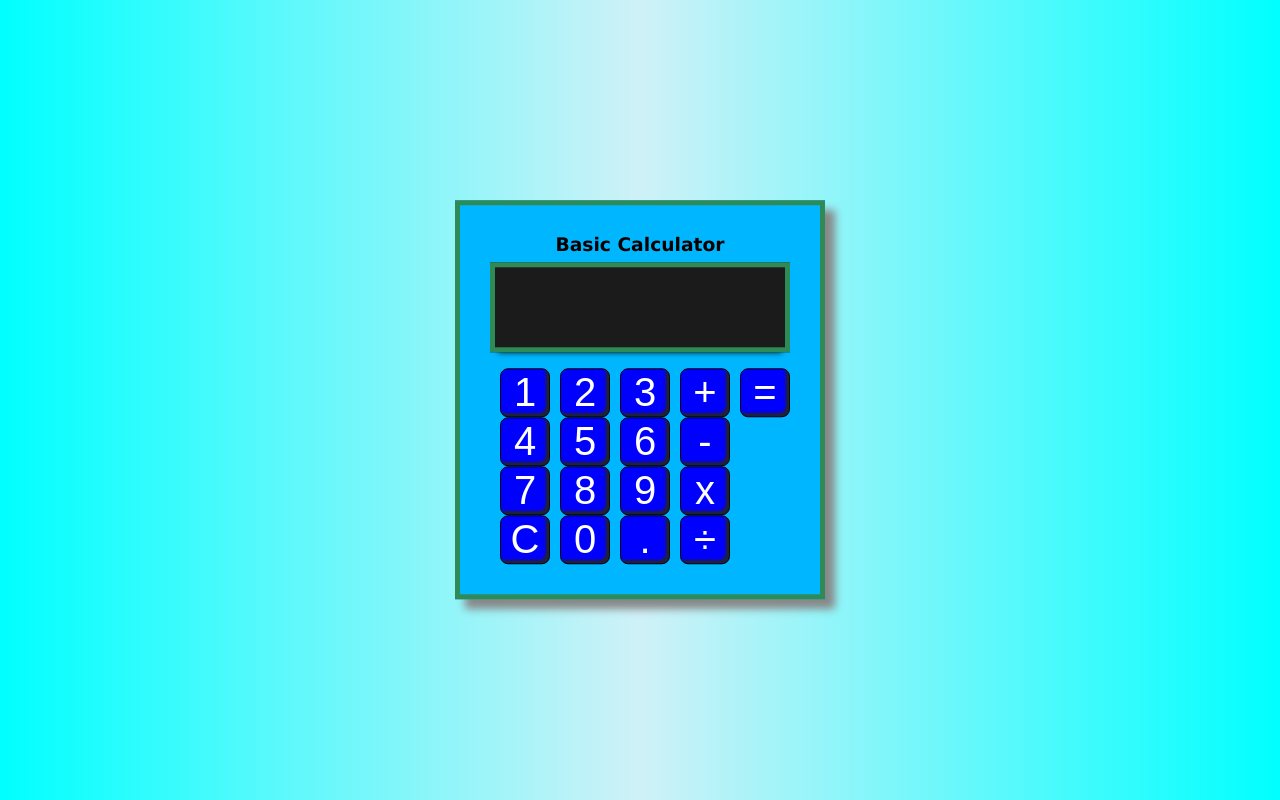
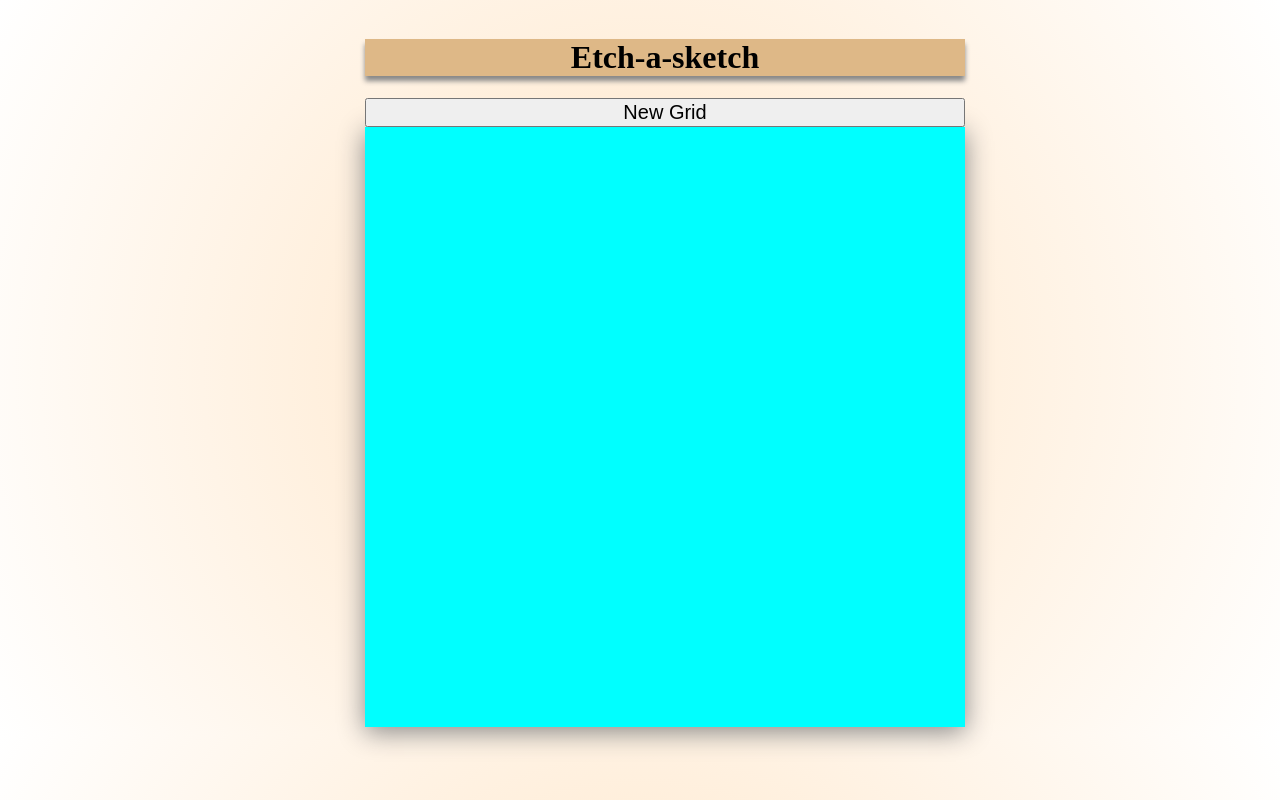
Before and after one commit to arekso/Etch-a-Sketch, a plain HTML site: page index.html in a window 1280 px wide. Drawn offline with Linux system fonts and the light colour scheme.

Commit message:
Add files via upload

```diff
--- a/index.html
+++ b/index.html
@@ -1,53 +1,60 @@
 <!DOCTYPE html>
-<html lang="en">
+<html>
 
 <head>
-    <meta charset="UTF-8">
-    <meta name="viewport" content="width=device-width, initial-scale=1.0">
-    <title>Arek's Calculator</title>
-    <link rel="stylesheet" type="text/css" href="main.css" media="screen" />
-
-
+    <meta charset='utf-8'>
+    <title>Etch-a-Sketch</title>
+    <link rel='stylesheet' type='text/css' media='screen' href='main.css'>
+    <!--script src='main.js'></script-->
 </head>
 
 <body>
-    <script src="main.js"></script>
+    <div class="thewhole">
+        <div id="container">
+            <h1>Etch-a-sketch</h1>
+            <button id="newGridBtn">New Grid</button>
+        </div>
 
-    <div id="hero" class="hero-image">
-        <form id="calculator">
-            <div id="paragraph">
-                <h3>Basic Calculator</h3>
-                <p id="screen"></p>
-            </div>
-            <div id="buttons" class="buttons">
-                <div id="set1">
-                    <button id="btn1">1</button>
-                    <button id="btn2">2</button>
-                    <button id="btn3">3</button>
-                    <button id="btnp">+</button>
-                    <button id="btne">=</button>
-                </div>
-                <div id="set2">
-                    <button id="btn5">4</button>
-                    <button id="btn6">5</button>
-                    <button id="btn7">6</button>
-                    <button id="btns">-</button>
-                </div>
-                <div id="set3">
-                    <button id="btn7">7</button>
-                    <button id="btn8">8</button>
-                    <button id="btn9">9</button>
-                    <button id="btnx">x</button>
-                </div>
-                <div id="set4">
-                    <button id="btnC">C</button>
-                    <button id="btn0">0</button>
-                    <button id="btn_">.</button>
-                    <button id="btnd">÷</button>
-                </div>
-            </div>
-        </form>
+        <div id="sketch"></div>
     </div>
+
+    <script>
+
+        //Declaring variables
+        //const sketch = document.querySelector('#sketch'); //same as getElementbyId
+        const sketch = document.getElementById('sketch');
+        const newGridBtn = document.querySelector('#newGridBtn');
+        newGridBtn.addEventListener('click', main);
+
+        //function called when button clicked
+        function main() {
+            this.input = input;
+            sketch.innerHTML = '';
+            input = prompt("write in a number for the grid");
+            makeGrid(input);
+        }
+
+        //fucntion to make grid
+        function makeGrid(input) {
+            for (let box = 0; box < (input * input); box++) {
+                const cell = document.createElement('div');
+                cell.className = 'cell';
+                cell.style.flexBasis = `${(1 / input) * 100}%`;
+                cell.addEventListener('mouseover', changeColor);
+                sketch.appendChild(cell);
+            }
+        }
+
+        //function to change color when mouse is hovered over
+        function changeColor(e) {
+            e.target.style.background = 'white';
+        }
+
+
+        //Calls on the function onload screen
+        let input = 16;
+        window.onload = makeGrid(input);
+    </script>
 </body>
 
 </html>
--- a/main.css
+++ b/main.css
@@ -1,89 +1,50 @@
-@media screen    {
+@media screen{
+    #container{
+        text-align: left;
+    }
+    button{
+        text-align: center;
+        font-size: 20px;
+        width: 600px;
+    }
 
-     #calculator {
+    h1{
+        background-color: burlywood;
+        width: 600px;
         text-align: center;
-        border:  5px solid #2e8b57;
-        width: 300px;
-        max-height: 700px;
-        background-color: rgb(0, 183, 255);
-        padding-top: 10px;
-        box-shadow: 10px 10px 8px #888888;
+        border: 2px slateblue;
+        box-shadow: 0px 5px 5px #888888;
+    }
+
+    #sketch{
+        background-color: rgb(17, 0, 255);
+        display: flex;
+        flex-wrap: wrap;
+        width:  600px;
+        height: 600px;
+        box-shadow: 0px 5px 25px #888888;
 
     }
 
-    form {
-        align-content: center;
-        position: absolute;
-        width: 400px;
+    .cell {
+        background-color: rgb(0, 255, 255);
+        flex-grow: 1;
+    }
+
+    .thewhole {
+        background-position: center;
+        position: relative;
         margin-left: auto;
         margin-right: auto;
-        padding: 30px;
-        left: 50%;
-        right: 50%;
-        top: 50%;
-        transform: translate(-50%, -50%);
-        padding-left: 30px;
-        padding-right: 30px;
+
+        transform: translate(10%,0%);
+        padding-left: 25px;
+        padding-right: 25px;
+        padding-top: 10px;
+        max-width: 700px;
     }
-
-    h3{
-        height: 10px;
-        font-family: Verdana;
-    }
-
-    p{
-        background-color: rgb(27, 27, 27);
-        font-size: medium;
-        color: aliceblue;
-        background-position: center;
-        height: 80px;
-        border: 5px solid seagreen;
-        -webkit-box-shadow: 0 8px 6px -8px black;
-	    -moz-box-shadow: 0 8px 6px -8px black;
-	         box-shadow: 0 8px 6px -8px black;
-    }
-    .buttons {
-        border: none;
-        text-align: center;
-        font-size: 40px;
-    }
-
-
-    #btn1, #btn2, #btn3,
-    #btn5, #btn6, #btn7,
-    #btn8, #btn9, #btn0,
-    #btnC, #btn_, #btnp,
-    #btns, #btnx, #btne , #btnd {
-        background-color:blue;
-        color: white;
-        border-radius: 8px;
-        border: 1px solid black;
-        font-size: 40px;
-        transition-duration: 0.4s;
-        text-align: center;
-        width: 50px;
-        box-shadow: -3px -3px 3px inset #242424;
-    }
-
-    #set1{
-        padding-left: 10px;
-        float: left;
-    }
-
-    #set2, #set3, #set4 {
-        padding-left: 10px;
-        float: left;
-    }
-
 }
-
-body{
-    background-position: center;
-    background-color: aqua;
-    width: 400px;
-    background: radial-gradient(circle, rgb(207, 241, 247), aqua);
+body {
+    background-color: bisque;
+    background: radial-gradient(circle, bisque, white);
 }
-
-.hero-image {
-    background: url(https://images.pexels.com/photos/421129/pexels-photo-421129.jpeg);
-}
```
